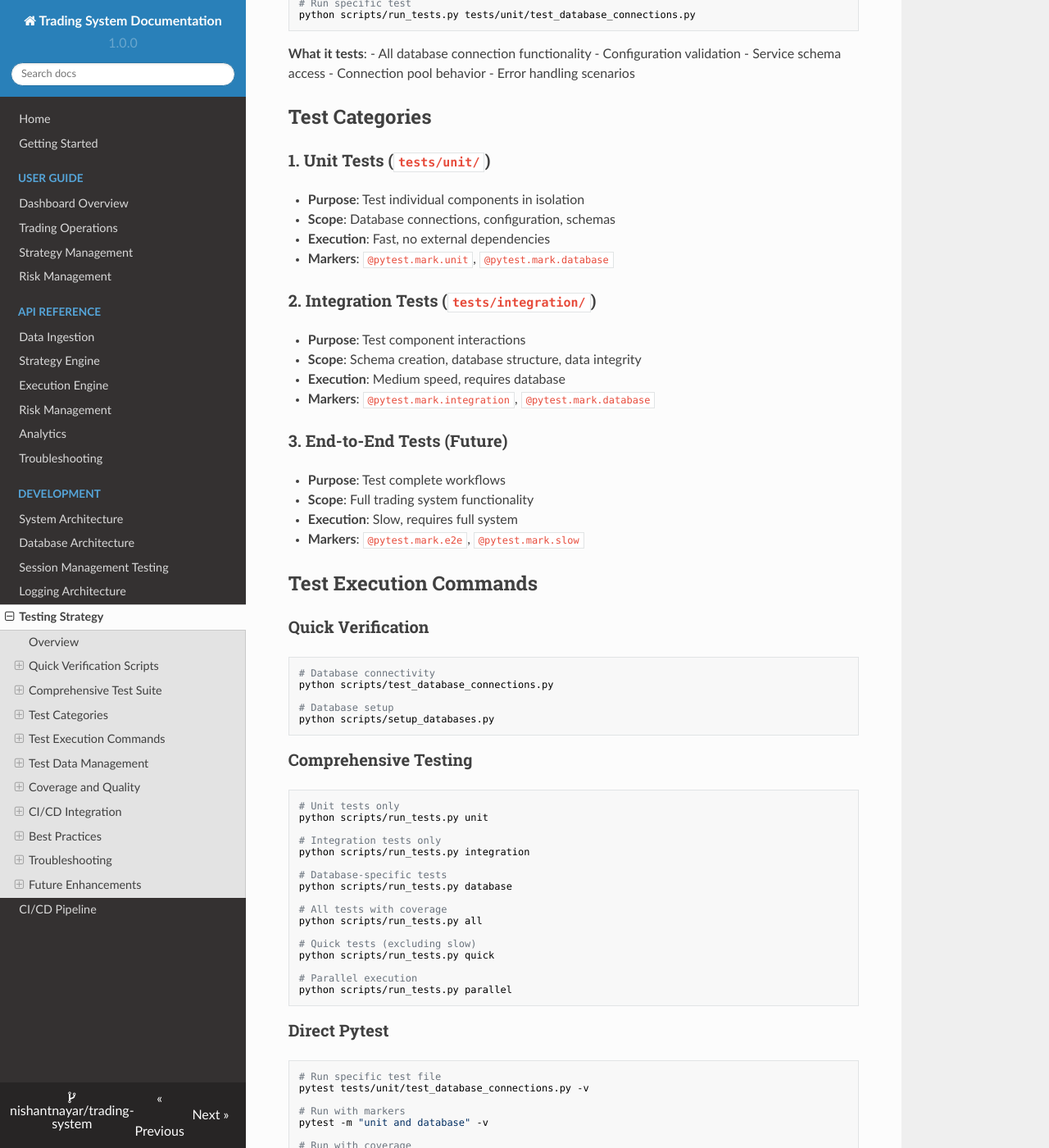
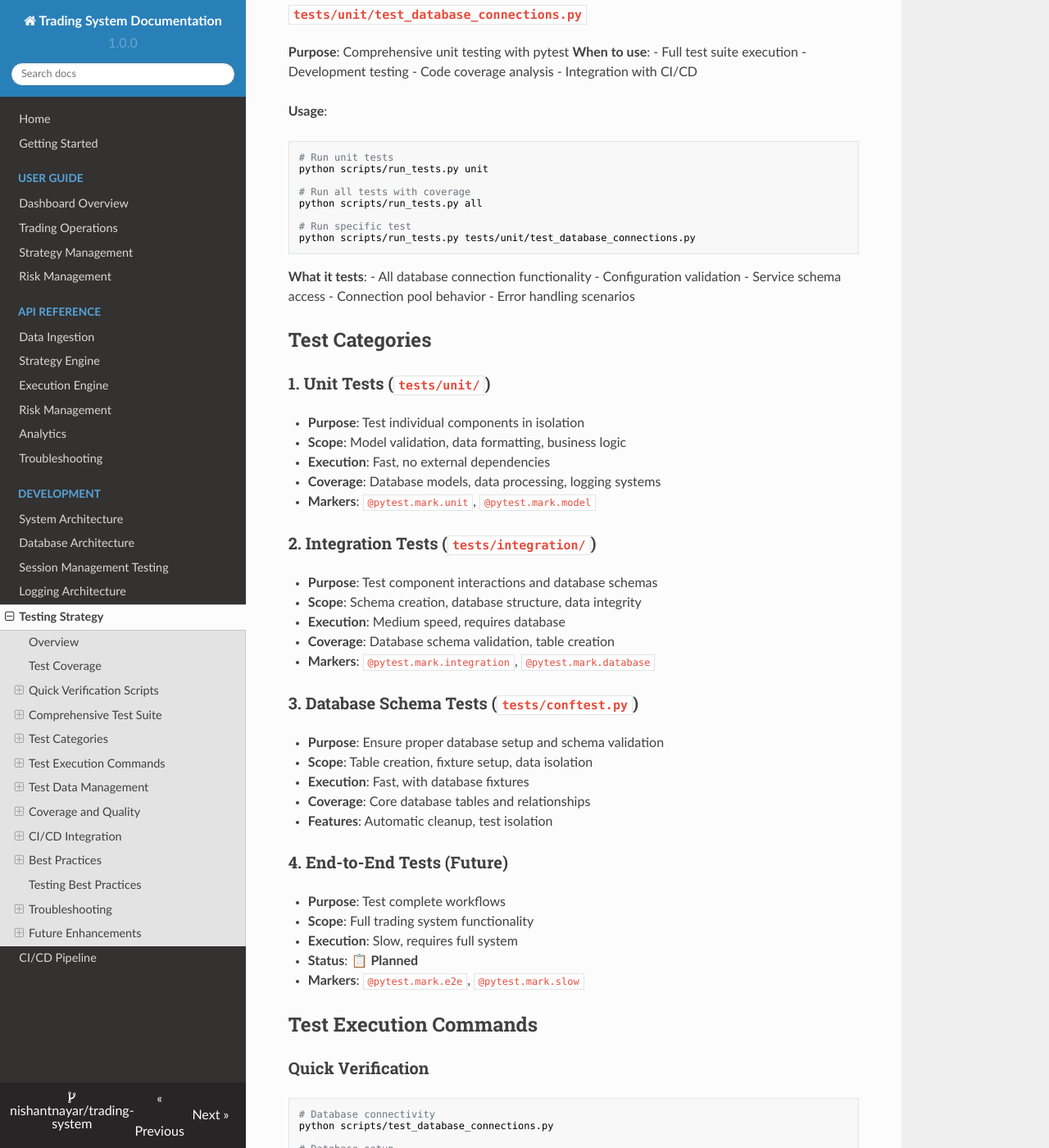
Before and after one commit to nishantnayar/Trading-System, an MkDocs documentation site: the page built from docs/development/testing.md, in a window 1280 px wide and 1400 px high, scrolled down 1040 px. Shown: the whole window at 82% size. Built offline with MkDocs 1.6.1, drawn with Linux system fonts in a browser that asks for light colours; nearby versions of some CDN libraries; some of the changed text lies outside the part shown.

Commit message:
updated documents

````diff
--- a/docs/development/testing.md
+++ b/docs/development/testing.md
@@ -2,10 +2,21 @@
 
 ## Overview
 
-The trading system uses a **two-tier testing approach**:
+The trading system uses a **comprehensive testing approach** with multiple layers:
 
 1. **Quick Verification Scripts** - For troubleshooting and quick checks
-2. **Comprehensive Test Suite** - For full testing and CI/CD
+2. **Unit Test Suite** - For individual component testing
+3. **Integration Test Suite** - For component interaction testing
+4. **Database Schema Tests** - For data integrity and schema validation
+
+## Test Coverage
+
+The system maintains comprehensive test coverage across all core components:
+
+- **Model Testing**: Database models with validation and formatting
+- **Service Testing**: Data ingestion and processing services
+- **Integration Testing**: Database schema and component interactions
+- **Code Quality**: Automated formatting and type checking
 
 ## Quick Verification Scripts
 
@@ -61,20 +72,30 @@
 
 ### 1. Unit Tests (`tests/unit/`)
 - **Purpose**: Test individual components in isolation
-- **Scope**: Database connections, configuration, schemas
+- **Scope**: Model validation, data formatting, business logic
 - **Execution**: Fast, no external dependencies
-- **Markers**: `@pytest.mark.unit`, `@pytest.mark.database`
+- **Coverage**: Database models, data processing, logging systems
+- **Markers**: `@pytest.mark.unit`, `@pytest.mark.model`
 
 ### 2. Integration Tests (`tests/integration/`)
-- **Purpose**: Test component interactions
+- **Purpose**: Test component interactions and database schemas
 - **Scope**: Schema creation, database structure, data integrity
 - **Execution**: Medium speed, requires database
+- **Coverage**: Database schema validation, table creation
 - **Markers**: `@pytest.mark.integration`, `@pytest.mark.database`
 
-### 3. End-to-End Tests (Future)
+### 3. Database Schema Tests (`tests/conftest.py`)
+- **Purpose**: Ensure proper database setup and schema validation
+- **Scope**: Table creation, fixture setup, data isolation
+- **Execution**: Fast, with database fixtures
+- **Coverage**: Core database tables and relationships
+- **Features**: Automatic cleanup, test isolation
+
+### 4. End-to-End Tests (Future)
 - **Purpose**: Test complete workflows
 - **Scope**: Full trading system functionality
 - **Execution**: Slow, requires full system
+- **Status**: 📋 **Planned**
 - **Markers**: `@pytest.mark.e2e`, `@pytest.mark.slow`
 
 ## Test Execution Commands
@@ -206,6 +227,10 @@
 - Mark slow tests appropriately
 - Use parallel execution when possible
 
+## Testing Best Practices
+
+The system follows industry-standard testing practices with comprehensive coverage and automated quality checks.
+
 ## Troubleshooting
 
 ### Common Issues
@@ -235,6 +260,24 @@
 
    # Verify src directory
    ls -la src/
+   ```
+
+4. **MyPy Type Errors**
+   ```bash
+   # Run type checking
+   mypy src/ --ignore-missing-imports
+
+   # Check specific file
+   mypy src/shared/database/models/company_officers.py
+   ```
+
+5. **Black Formatting Issues**
+   ```bash
+   # Check formatting
+   black --check --diff .
+
+   # Apply formatting
+   black .
    ```
 
 ### Debug Mode
````
Also changed, not shown: Readme.md (+7 -1 lines), docs/api/data-ingestion.md (+10 -1 lines), docs/troubleshooting.md (+4 -0 lines).
